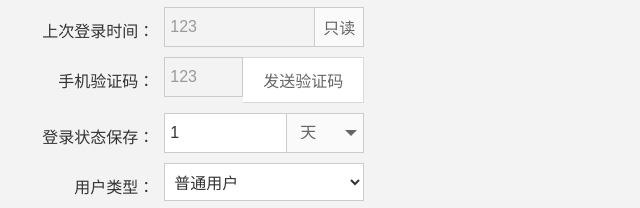
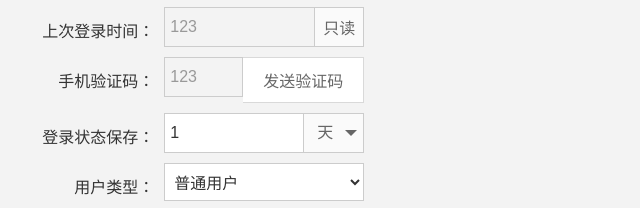
Before and after one commit to abstack/ui-p2p-lending, a website: page index.html in a window 1280 px wide. Shown: the part 3036-3244 px from the top of the page, 319-959 px from the left. Drawn offline with Linux system fonts and the light colour scheme; grey boxes are pictures that could not be loaded.

Commit message:
Delete min-width for select control in input group addon component

```diff
--- a/src/form.less
+++ b/src/form.less
@@ -182,7 +182,6 @@ textarea.form-control{
         position: relative;
         z-index: 1;
         padding: 0 5px;
-        min-width: 60px;
         min-height: 30px;
         -webkit-appearance: none;
         -moz-appearance: none;
```
Also changed, not shown: dist/ui-p2p-lending.css.
